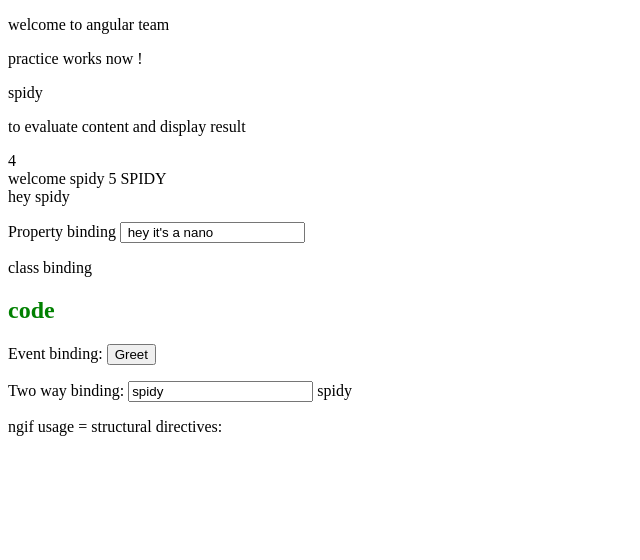
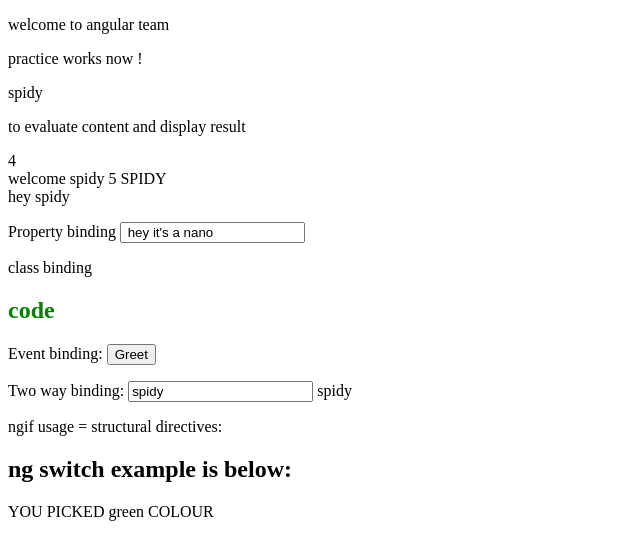
Before and after one commit to ragaPriya224/B1StarPractice, an Angular app in the folder angular/my-dream-app/: page / in a window 1280 px wide. Shown: the top 560 px of the page, without its empty margins (0-640 px from the left). Built offline with nearby package versions, Linux system fonts and the light colour scheme.

Commit message:
ngswitch

```diff
--- a/angular/my-dream-app/src/app/practice/practice.component.html
+++ b/angular/my-dream-app/src/app/practice/practice.component.html
@@ -33,3 +33,10 @@
 <h2 *ngIf = "display" >
     it's friday
 </h2>
+<h2>ng switch example is below: </h2>
+
+<div [ngSwitch] = "color">
+<div  *ngSwitchCase = "'red'">YOU PICKED RED COLOUR</div>
+<div  *ngSwitchCase = "'yellow'">YOU PICKED yellow COLOUR</div>
+<div  *ngSwitchCase = "'green'">YOU PICKED green COLOUR</div>
+</div>
--- a/angular/my-dream-app/src/app/practice/practice.component.ts
+++ b/angular/my-dream-app/src/app/practice/practice.component.ts
@@ -10,6 +10,7 @@ export class PracticeComponent implements OnInit {
   public name = "spidy";
   carName = " hey it's a nano";
   display = false;
+  public color = "green";
 
   constructor() { }
 
```
